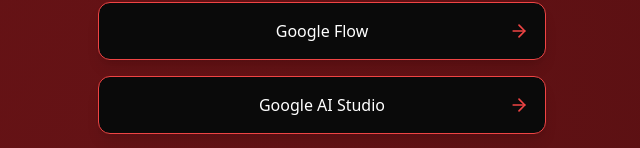
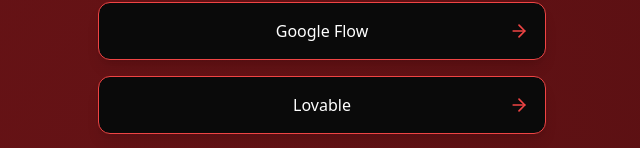
Before and after one commit to lucasfdrosa07-ship-it/hublink, a React (Vite) app: page / in a window 1280 px wide. Shown: the part 636-784 px from the top of the page, without its empty margins (318-958 px from the left). Built offline with nearby package versions, Linux system fonts and the light colour scheme.

Commit message:
Update App.tsx

```diff
--- a/src/App.tsx
+++ b/src/App.tsx
@@ -15,6 +15,7 @@
   { label: "Minimax", url: "https://www.minimax.io/audio" },
   { label: "ElevenLabs", url: "https://elevenlabs.io/app/home" },
   { label: "Google Flow", url: "https://labs.google/fx/pt/tools/flow" },
+  { label: "Lovable", url: "https://lovable.dev/dashboard" },
   { label: "Google AI Studio", url: "https://aistudio.google.com/" },
   { label: "Removedor de objetos", url: "https://cleanup.pictures/" },
   { label: "Removedor de Marca D'água", url: "https://ezremove.ai/video-watermark-remover/" },
```
